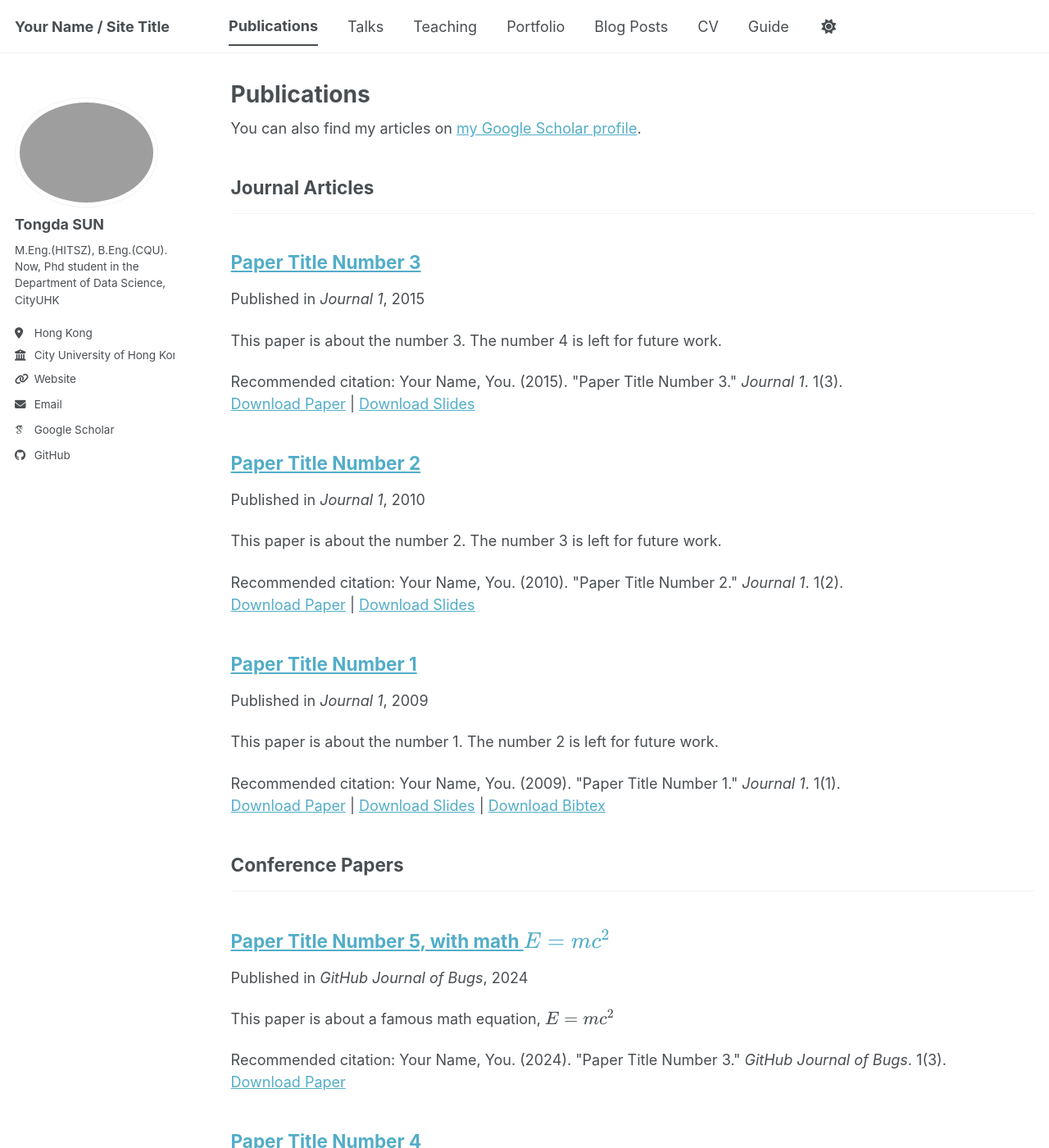
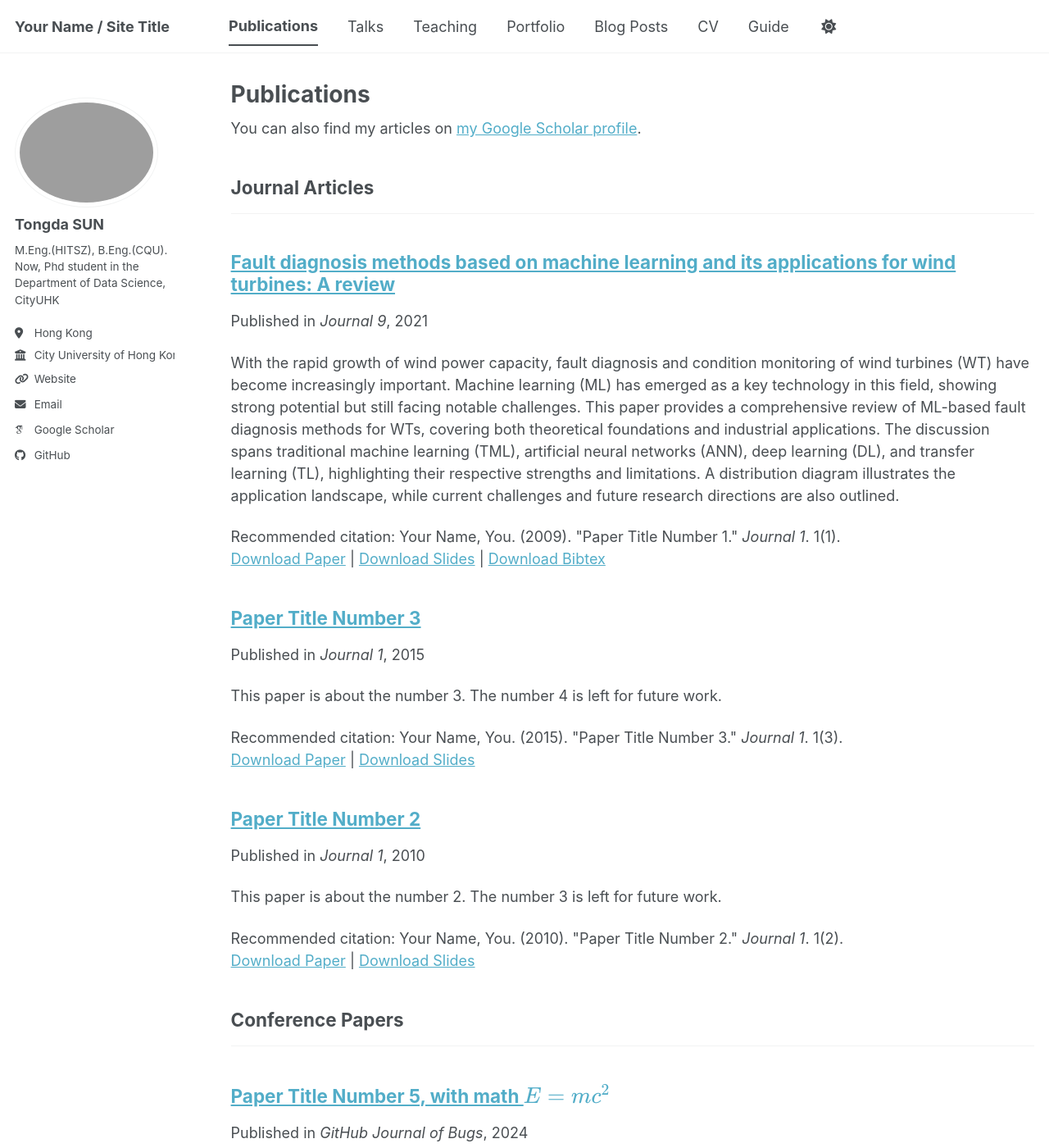
Before and after one commit to Da4tin/tongdasun.github.io, a Jekyll site: the page built from _pages/publications.html, in a window 1280 px wide and 1400 px high. Shown: the whole window at 82% size. Built offline with Jekyll 4.4.1, drawn with Linux system fonts in a browser that asks for light colours; some web fonts are replaced; a script bundle is joined from its source files by our own code; library files that are not in the unit come from our copies.

Commit message:
Update 2009-10-01-paper-title-number-1.md

```diff
--- a/_publications/2009-10-01-paper-title-number-1.md
+++ b/_publications/2009-10-01-paper-title-number-1.md
@@ -1,11 +1,11 @@
 ---
-title: "Paper Title Number 1"
+title: "Fault diagnosis methods based on machine learning and its applications for wind turbines: A review"
 collection: publications
 category: manuscripts
-permalink: /publication/2009-10-01-paper-title-number-1
-excerpt: 'This paper is about the number 1. The number 2 is left for future work.'
-date: 2009-10-01
-venue: 'Journal 1'
+permalink: /publication/2021-10-28-paper-title-number-1
+excerpt: 'With the rapid growth of wind power capacity, fault diagnosis and condition monitoring of wind turbines (WT) have become increasingly important. Machine learning (ML) has emerged as a key technology in this field, showing strong potential but still facing notable challenges. This paper provides a comprehensive review of ML-based fault diagnosis methods for WTs, covering both theoretical foundations and industrial applications. The discussion spans traditional machine learning (TML), artificial neural networks (ANN), deep learning (DL), and transfer learning (TL), highlighting their respective strengths and limitations. A distribution diagram illustrates the application landscape, while current challenges and future research directions are also outlined.'
+date: 2021-10-28
+venue: 'Journal 9'
 slidesurl: 'https://academicpages.github.io/files/slides1.pdf'
 paperurl: 'https://academicpages.github.io/files/paper1.pdf'
 bibtexurl: 'https://academicpages.github.io/files/bibtex1.bib'
```
